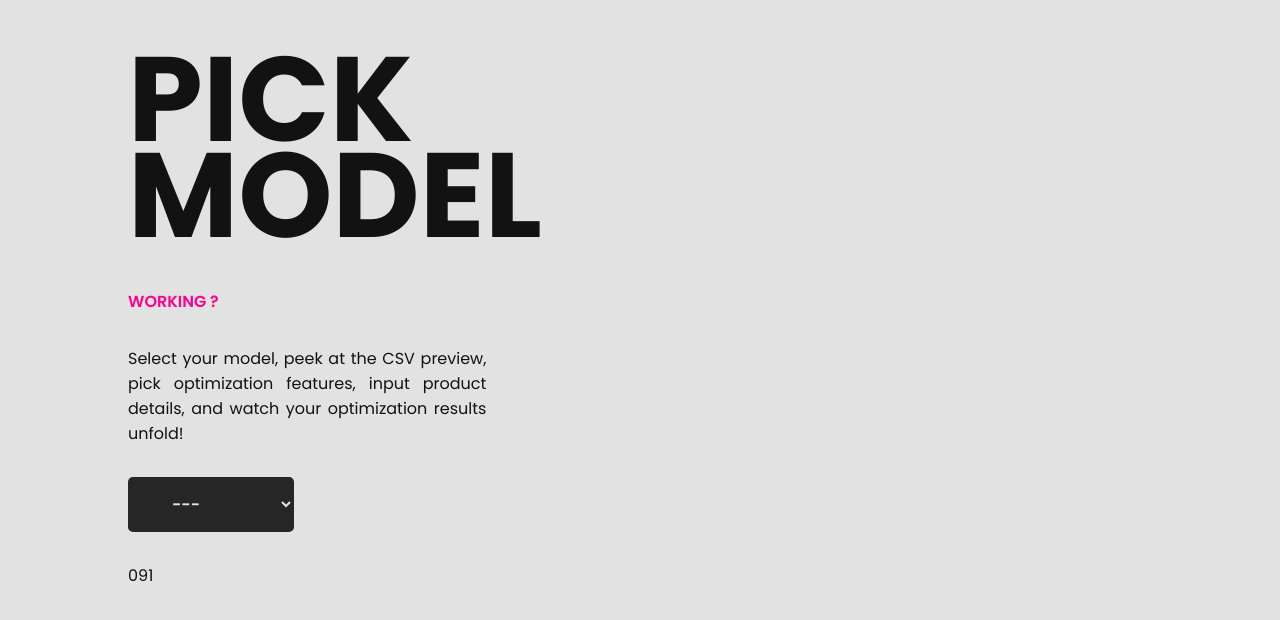
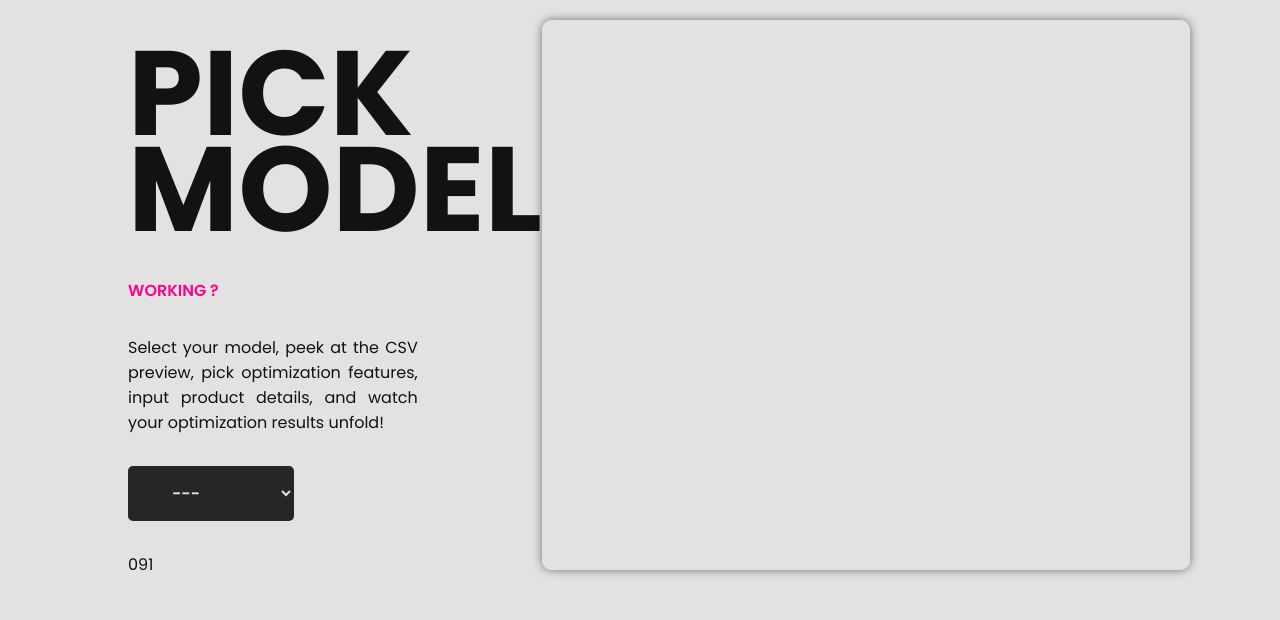
Before and after one commit to AMN-D/PRICEOPTIM, a Django app: template price_optimisation/files/templates/custom.html in a window 1280 px wide. Shown: the part 108-728 px from the top of the page. Run offline with Django 4.2, Linux system fonts and the light colour scheme; the template is opened without the code that fills it, so the values that code supplies are empty; some web fonts are replaced.

Commit message:
csv loading working

```diff
--- a/price_optimisation/files/static/style.css
+++ b/price_optimisation/files/static/style.css
@@ -594,17 +594,6 @@ footer {
     min-height: 100px;
 }
 
-.body-your-inside-csv-container {
-    padding-right: 10%;
-    flex: 1;
-    display: flex;
-    flex-direction: column;
-    align-items: center;
-    justify-content: flex-start;
-    min-height: 100px;
-    position: relative;
-}
-
 .body-your-inside-text {
     margin-top: 6%;
 }
@@ -674,3 +663,59 @@ footer {
     margin-top: 0%;
     color: var(--font-color);
 }
+
+.body-your-inside-csv-container {
+    display: flex;
+    flex-direction: column;
+    margin-right: 7%;
+    width: 52%;
+    justify-content: flex-start;
+    align-items: center;
+    min-height: 100px;
+    max-height: 530px;
+    position: relative;
+    overflow: auto;
+    box-shadow: 0 0 10px rgba(0, 0, 0, 0.5);
+    border-radius: 10px;
+    transition: box-shadow 0.3s;
+    border: 10px solid var(--bg-color);
+}
+
+.body-your-inside-csv-container:hover {
+    box-shadow: 0 0 20px rgba(0, 0, 0, 0.8);
+}
+
+.body-your-inside-csv-container::-webkit-scrollbar {
+    width: 0;
+}
+
+.body-your-inside-csv-container table {
+    font-family: "Poppins", sans-serif;
+    font-weight: 400;
+    font-style: normal;
+    font-size: 14px;
+    border: none;
+}
+
+.body-your-inside-csv-container table td,
+.body-your-inside-csv-container table th {
+    border: 1px solid #CCCCCC;
+    padding: 10px;
+    text-align: left;
+}
+
+.body-your-inside-csv-container table td {
+    transition: background-color 0.3s ease, color 0.3s ease;
+}
+
+.body-your-inside-csv-container table th {
+    background-color: var(--light-black);
+    color: var(--bg-color);
+    font-weight: 500;
+    border-radius: 5px;
+}
+
+.body-your-inside-csv-container table td:hover {
+    background-color: var(--neon-pink);
+    color: var(--bg-color);
+}
--- a/price_optimisation/files/templates/custom.html
+++ b/price_optimisation/files/templates/custom.html
@@ -1,10 +1,10 @@
 {% extends 'base.html' %}
-
+{% load static %}
 {% block start %}
-    <div class="body-your-main">
-        <div class="body-your-main-scroll"></div>
-        <div class="body-your-inside">
-            <div class="body-your-inside-text-container">
+<div class="body-your-main">
+    <div class="body-your-main-scroll"></div>
+    <div class="body-your-inside">
+        <div class="body-your-inside-text-container">
                 <div class="body-your-inside-text">
                     <h1>PICK</h1>
                     <h1>MODEL</h1>
@@ -16,7 +16,7 @@
                     <p>Select your model, peek at the CSV preview, pick optimization features, input product details, and watch your optimization results unfold!</p>
                 </div>
                 <div class="body-your-inside-model-selector">
-                    <select>
+                    <select id="selectOption">
                         <option value="0">---</option>
                         <option value="1">LOWKEY</option>
                     </select>
@@ -25,9 +25,43 @@
                     <p>091</p>
                 </div>
             </div>
-            <div class="body-your-inside-csv-container"></div>
+            <div class="body-your-inside-csv-container">
+                <table id="csv-table"></table>
+            </div>
         </div>
     </div>
+</div>
+<script>
+    document.addEventListener("DOMContentLoaded", function () {
+        var selectElement = document.getElementById('selectOption');
+
+        selectElement.addEventListener('change', function () {
+            if (selectElement.value === '1') {
+                var containerDiv = document.querySelector('.body-your-inside-csv-container');
+                if (containerDiv) {
+                    var jsonData = JSON.parse('{{ json_data|escapejs }}');
+                    var table = '<table border="1">';
+                    table += '<tr>';
+                    for (var key in jsonData[0]) {
+                        table += '<th>' + key + '</th>';
+                    }
+                    table += '</tr>';
+                    for (var i = 0; i < jsonData.length; i++) {
+                        table += '<tr>';
+                        for (var key in jsonData[i]) {
+                            table += '<td>' + jsonData[i][key] + '</td>';
+                        }
+                        table += '</tr>';
+                    }
+                    table += '</table>';
+                    containerDiv.innerHTML = table;
+                }
+            } else {
+                console.log('Select a value');
+            }
+        });
+    });
+</script>
 {% endblock %}
 {% block footer %}
 {% endblock %}
--- a/price_optimisation/files/views.py
+++ b/price_optimisation/files/views.py
@@ -33,6 +33,7 @@ def homepage(request):
 def custom(request):
 
     df = pd.read_csv(os.path.join(settings.BASE_DIR, 'files', 'data', 'preprocessed_price_optimization_dataset.csv'))
+    json_data = df.to_json(orient='records')
     model_path = os.path.join(settings.BASE_DIR, 'files', 'data', 'price_optimization_model.h5')
 
     X = df[['product_id', 'category_id', 'brand_encoded', 'historical_price_scaled']]
@@ -50,6 +51,7 @@ def custom(request):
     context = {
         'actual_data': actual_data,
         'predicted_data': predicted_data,
+        'json_data': json_data
     }
 
     return render(request, 'custom.html', context)
```
Also changed, not shown: price_optimisation/files/static/cust_script.js (added, +29 -0 lines).
